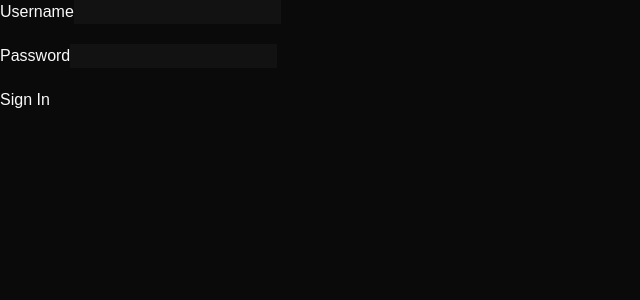
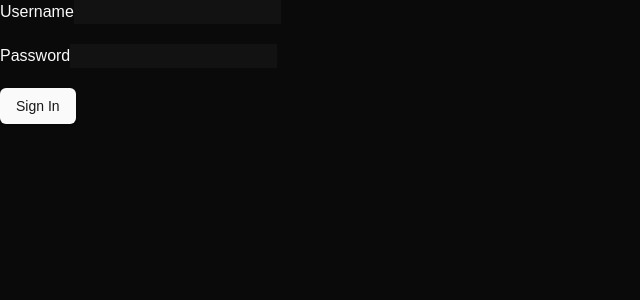
Before and after one commit to PeterPoterek/tww-nextjs, a Next.js app: page /login in a window 1280 px wide. Shown: the top 300 px of the page, without its empty margins (0-640 px from the left). Built offline with nearby package versions, Linux system fonts and the light colour scheme.

Commit message:
shadcn button in SignIn

```diff
--- /dev/null
+++ b/app/gallery/page.tsx
@@ -0,0 +1,5 @@
+const page = () => {
+  return <h1>Gallery</h1>;
+};
+
+export default page;
--- a/components/sign-in.tsx
+++ b/components/sign-in.tsx
@@ -4,6 +4,7 @@ import { signIn } from "next-auth/react";
 import { useToast } from "@/hooks/use-toast";
 import { useRouter } from "next/navigation";
 import { useState } from "react";
+import { Button } from "./ui/button";
 
 const SignIn = () => {
   const { toast } = useToast();
@@ -57,9 +58,9 @@ const SignIn = () => {
         Password
         <input name="password" type="password" required />
       </label>
-      <button type="submit" className="self-start" disabled={loading}>
+      <Button type="submit" className="self-start" disabled={loading}>
         {loading ? "Signing In..." : "Sign In"}
-      </button>
+      </Button>
     </form>
   );
 };
```
